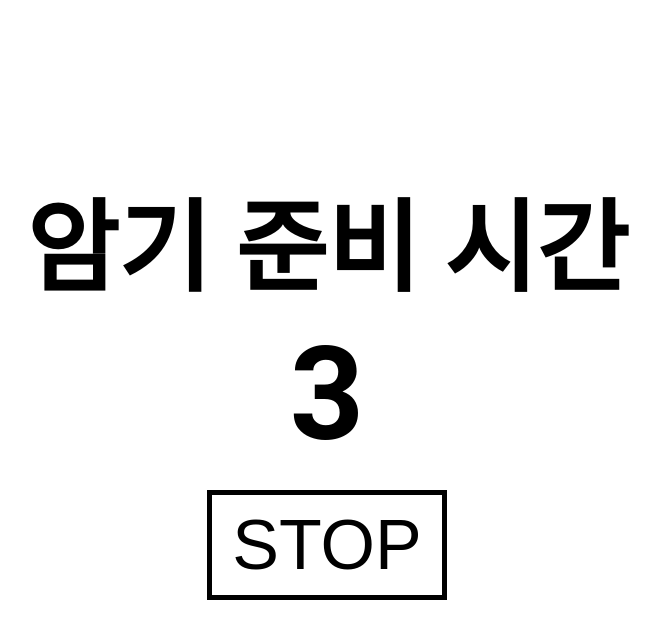
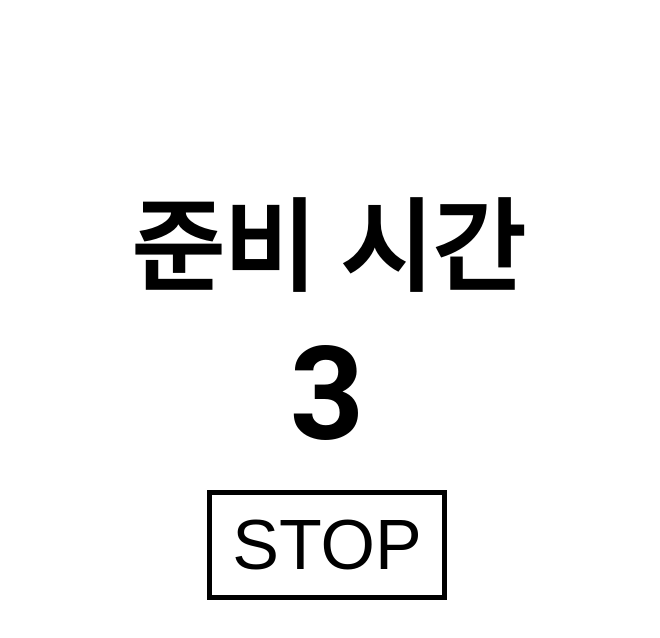
Before and after one commit to Dockerel/30-60-timer, a plain HTML site: page index.html in a window 1280 px wide. Both pictures are taken after a click on the button "START". Shown: the whole page, without its empty margins (313-973 px from the left). Drawn offline with Linux system fonts and the light colour scheme.

Commit message:
title changed

```diff
--- a/app.js
+++ b/app.js
@@ -38,7 +38,7 @@ const handleTestTimer = () => {
 };
 
 const handlePrepareMemoirzeTimer = () => {
-  h1.innerText = "암기 준비 시간";
+  h1.innerText = "준비 시간";
   tempTime = prepareTime;
   timer.innerText = tempTime;
   intervalId = setInterval(() => {
@@ -52,7 +52,7 @@ const handlePrepareMemoirzeTimer = () => {
 };
 
 const handlePrepareTestTimer = () => {
-  h1.innerText = "시험 준비 시간";
+  h1.innerText = "준비 시간";
   tempTime = prepareTime;
   timer.innerText = tempTime;
   intervalId = setInterval(() => {
--- a/index.html
+++ b/index.html
@@ -8,7 +8,7 @@
   </head>
   <body>
     <main>
-      <h1>30-60 타이머</h1>
+      <h1>30-60<br />타이머</h1>
       <h2 id="timer">0</h2>
       <button>START</button>
     </main>
```
